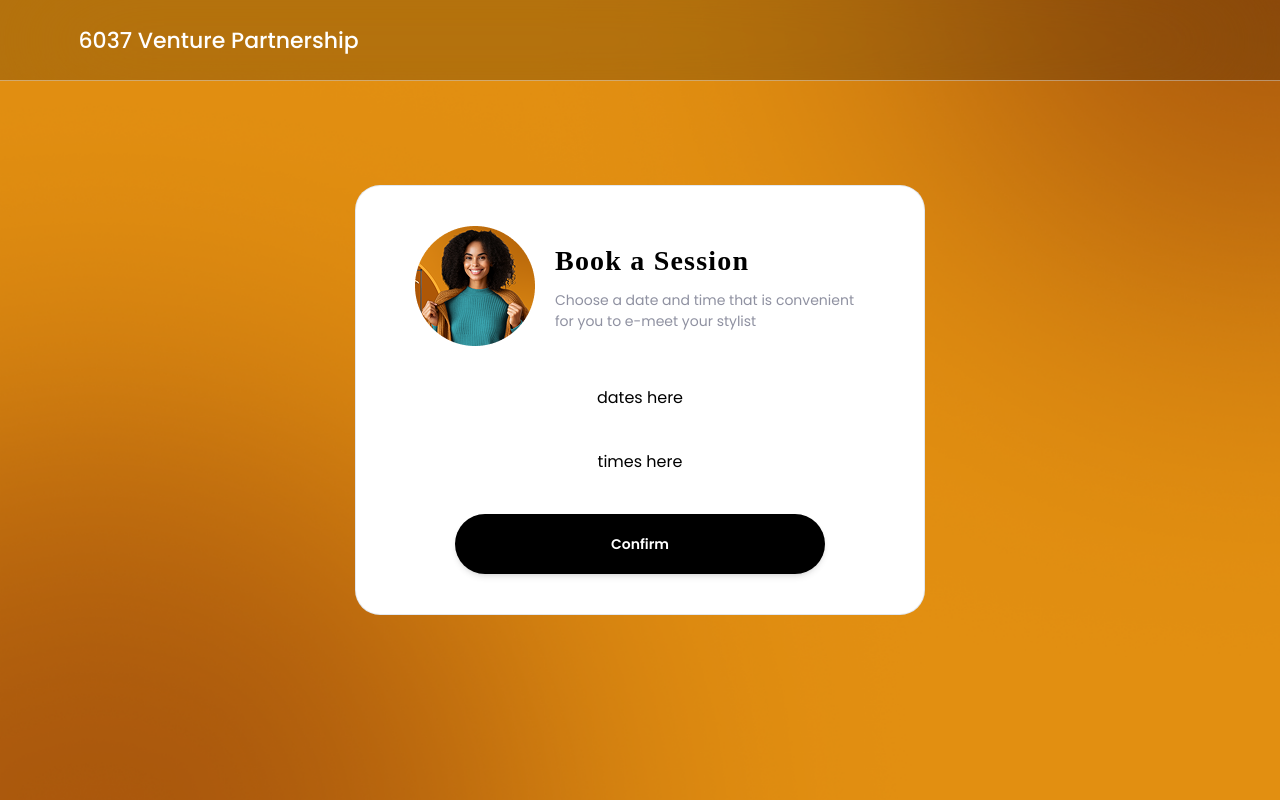
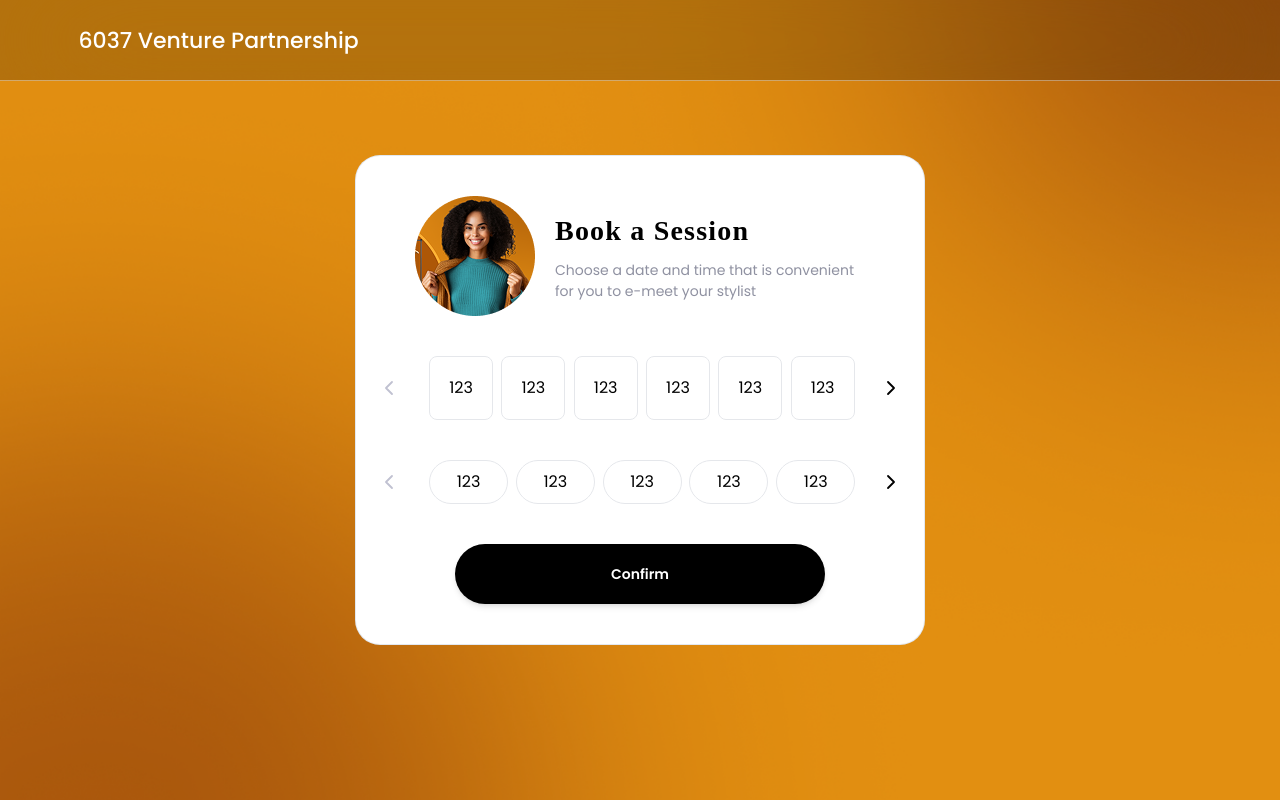
Before and after one commit to anatolii-pyroh/6037-test-task, a Next.js app: page / in a window 1280 px wide. Built offline with nearby package versions, Linux system fonts and the light colour scheme; a web font is replaced by a local one; what @mertasan/tailwindcss-variables would draw is missing.

Commit message:
Added date and time carousels with dummy data

```diff
--- a/src/components/ui/button.tsx
+++ b/src/components/ui/button.tsx
@@ -15,6 +15,7 @@
     "whitespace-nowrap text-sm font-semibold",
     "hover:shadow-none",
     "touch-manipulation",
+    "disabled:pointer-events-none disabled:border-0 disabled:text-[#c0c1d1] disabled:shadow-none",
   ],
   {
     variants: {
@@ -24,6 +25,7 @@
           "bg-supportive-1 text-white shadow-md hover:bg-supportive-1/80",
         destructive:
           "bg-destructive text-white shadow-md hover:bg-destructive/80",
+        transparent: "bg-transparent text-black hover:no-underline",
       },
       size: {
         sm: "h-8",
--- /dev/null
+++ b/src/components/ui/carousel/carousel-navigation-buttons.tsx
@@ -0,0 +1,12 @@
+import { CarouselNext, CarouselPrevious } from "@/components/ui/carousel";
+
+const CarouselNavigationButtons = () => {
+  return (
+    <>
+      <CarouselPrevious />
+      <CarouselNext />
+    </>
+  );
+};
+
+export default CarouselNavigationButtons;
--- /dev/null
+++ b/src/components/ui/carousel/index.tsx
@@ -0,0 +1,260 @@
+"use client";
+
+import useEmblaCarousel, {
+  type UseEmblaCarouselType,
+} from "embla-carousel-react";
+import { ChevronLeft, ChevronRight } from "lucide-react";
+import * as React from "react";
+
+import { cn } from "@/lib/common.lib";
+
+import { Button } from "@/components/ui/button";
+
+type CarouselApi = UseEmblaCarouselType[1];
+type UseCarouselParameters = Parameters<typeof useEmblaCarousel>;
+type CarouselOptions = UseCarouselParameters[0];
+type CarouselPlugin = UseCarouselParameters[1];
+
+type CarouselProps = {
+  opts?: CarouselOptions;
+  plugins?: CarouselPlugin;
+  orientation?: "horizontal" | "vertical";
+  setApi?: (api: CarouselApi) => void;
+};
+
+type CarouselContextProps = {
+  carouselRef: ReturnType<typeof useEmblaCarousel>[0];
+  api: ReturnType<typeof useEmblaCarousel>[1];
+  scrollPrev: () => void;
+  scrollNext: () => void;
+  canScrollPrev: boolean;
+  canScrollNext: boolean;
+} & CarouselProps;
+
+const CarouselContext = React.createContext<CarouselContextProps | null>(null);
+
+function useCarousel() {
+  const context = React.useContext(CarouselContext);
+
+  if (!context) {
+    throw new Error("useCarousel must be used within a <Carousel />");
+  }
+
+  return context;
+}
+
+const Carousel = React.forwardRef<
+  HTMLDivElement,
+  React.HTMLAttributes<HTMLDivElement> & CarouselProps
+>(
+  (
+    {
+      orientation = "horizontal",
+      opts,
+      setApi,
+      plugins,
+      className,
+      children,
+      ...props
+    },
+    ref,
+  ) => {
+    const [carouselRef, api] = useEmblaCarousel(
+      {
+        ...opts,
+        axis: orientation === "horizontal" ? "x" : "y",
+      },
+      plugins,
+    );
+    const [canScrollPrev, setCanScrollPrev] = React.useState(false);
+    const [canScrollNext, setCanScrollNext] = React.useState(false);
+
+    const onSelect = React.useCallback((api: CarouselApi) => {
+      if (!api) {
+        return;
+      }
+
+      setCanScrollPrev(api.canScrollPrev());
+      setCanScrollNext(api.canScrollNext());
+    }, []);
+
+    const scrollPrev = React.useCallback(() => {
+      api?.scrollPrev();
+    }, [api]);
+
+    const scrollNext = React.useCallback(() => {
+      api?.scrollNext();
+    }, [api]);
+
+    const handleKeyDown = React.useCallback(
+      (event: React.KeyboardEvent<HTMLDivElement>) => {
+        if (event.key === "ArrowLeft") {
+          event.preventDefault();
+          scrollPrev();
+        } else if (event.key === "ArrowRight") {
+          event.preventDefault();
+          scrollNext();
+        }
+      },
+      [scrollPrev, scrollNext],
+    );
+
+    React.useEffect(() => {
+      if (!api || !setApi) {
+        return;
+      }
+
+      setApi(api);
+    }, [api, setApi]);
+
+    React.useEffect(() => {
+      if (!api) {
+        return;
+      }
+
+      onSelect(api);
+      api.on("reInit", onSelect);
+      api.on("select", onSelect);
+
+      return () => {
+        api?.off("select", onSelect);
+      };
+    }, [api, onSelect]);
+
+    return (
+      <CarouselContext.Provider
+        value={{
+          carouselRef,
+          api: api,
+          opts: { align: "start", ...opts },
+          orientation:
+            orientation || (opts?.axis === "y" ? "vertical" : "horizontal"),
+          scrollPrev,
+          scrollNext,
+          canScrollPrev,
+          canScrollNext,
+        }}
+      >
+        <div
+          ref={ref}
+          onKeyDownCapture={handleKeyDown}
+          className={cn(
+            "relative flex w-full max-w-[430px] flex-col",
+            className,
+          )}
+          role="region"
+          aria-roledescription="carousel"
+          {...props}
+        >
+          {children}
+        </div>
+      </CarouselContext.Provider>
+    );
+  },
+);
+Carousel.displayName = "Carousel";
+
+const CarouselContent = React.forwardRef<
+  HTMLDivElement,
+  React.HTMLAttributes<HTMLDivElement>
+>(({ className, ...props }, ref) => {
+  const { carouselRef, orientation } = useCarousel();
+
+  return (
+    <div ref={carouselRef} className="overflow-hidden">
+      <div
+        ref={ref}
+        className={cn(
+          "flex",
+          orientation === "horizontal" ? "-ml-1" : "-mt-1 flex-col",
+          className,
+        )}
+        {...props}
+      />
+    </div>
+  );
+});
+CarouselContent.displayName = "CarouselContent";
+
+const CarouselItem = React.forwardRef<
+  HTMLDivElement,
+  React.HTMLAttributes<HTMLDivElement>
+>(({ className, ...props }, ref) => {
+  const { orientation } = useCarousel();
+
+  return (
+    <div
+      ref={ref}
+      role="group"
+      aria-roledescription="slide"
+      className={cn(
+        "min-w-0 shrink-0 grow-0 basis-full",
+        orientation === "horizontal" ? "pl-1" : "pt-1",
+        className,
+      )}
+      {...props}
+    />
+  );
+});
+CarouselItem.displayName = "CarouselItem";
+
+const CarouselPrevious = React.forwardRef<
+  HTMLButtonElement,
+  React.ComponentProps<typeof Button>
+>(({ className, variant = "outline", size = "icon", ...props }, ref) => {
+  const { orientation, scrollPrev, canScrollPrev } = useCarousel();
+
+  return (
+    <Button
+      ref={ref}
+      variant="transparent"
+      className={cn(
+        "size-6 rounded-full lg:absolute",
+        orientation === "horizontal"
+          ? "lg:-left-12 lg:top-1/2 lg:-translate-y-1/2"
+          : "rotate-90 lg:-top-12 lg:left-1/2 lg:-translate-x-1/2",
+        className,
+      )}
+      disabled={!canScrollPrev}
+      onClick={scrollPrev}
+      svg={ChevronLeft}
+      {...props}
+    />
+  );
+});
+CarouselPrevious.displayName = "CarouselPrevious";
+
+const CarouselNext = React.forwardRef<
+  HTMLButtonElement,
+  React.ComponentProps<typeof Button>
+>(({ className, variant = "outline", size = "icon", ...props }, ref) => {
+  const { orientation, scrollNext, canScrollNext } = useCarousel();
+
+  return (
+    <Button
+      ref={ref}
+      variant="transparent"
+      className={cn(
+        "size-6 rounded-full lg:absolute",
+        orientation === "horizontal"
+          ? "lg:-right-12 lg:top-1/2 lg:-translate-y-1/2"
+          : "rotate-90 lg:-bottom-12 lg:left-1/2 lg:-translate-x-1/2",
+        className,
+      )}
+      disabled={!canScrollNext}
+      onClick={scrollNext}
+      svg={ChevronRight}
+      {...props}
+    />
+  );
+});
+CarouselNext.displayName = "CarouselNext";
+
+export {
+  Carousel,
+  CarouselContent,
+  CarouselItem,
+  CarouselNext,
+  CarouselPrevious,
+  type CarouselApi,
+};
--- /dev/null
+++ b/src/components/views/book-session-view/components/date-selector.tsx
@@ -0,0 +1,34 @@
+"use client";
+
+import {
+  Carousel,
+  CarouselContent,
+  CarouselItem,
+} from "@/components/ui/carousel";
+import CarouselNavigationButtons from "@/components/ui/carousel/carousel-navigation-buttons";
+
+const DateSelector = () => {
+  return (
+    <Carousel>
+      <CarouselContent>
+        {Array.from({ length: 10 }).map((_, index) => (
+          <DateSelectorItem key={index} />
+        ))}
+      </CarouselContent>
+
+      <CarouselNavigationButtons />
+    </Carousel>
+  );
+};
+
+const DateSelectorItem = () => {
+  return (
+    <CarouselItem className="basis-1/5 lg:basis-1/6">
+      <div className="px-1">
+        <button className="size-16 rounded-lg border px-4 py-2">123</button>
+      </div>
+    </CarouselItem>
+  );
+};
+
+export default DateSelector;
--- /dev/null
+++ b/src/components/views/book-session-view/components/time-selector.tsx
@@ -0,0 +1,36 @@
+"use client";
+
+import {
+  Carousel,
+  CarouselContent,
+  CarouselItem,
+} from "@/components/ui/carousel";
+import CarouselNavigationButtons from "@/components/ui/carousel/carousel-navigation-buttons";
+
+const TimeSelector = () => {
+  return (
+    <Carousel>
+      <CarouselContent>
+        {Array.from({ length: 10 }).map((_, index) => (
+          <TimeSelectorItem key={index} />
+        ))}
+      </CarouselContent>
+
+      <CarouselNavigationButtons />
+    </Carousel>
+  );
+};
+
+const TimeSelectorItem = () => {
+  return (
+    <CarouselItem className="basis-1/4 lg:basis-1/5">
+      <div className="px-1">
+        <button className="h-11 w-[79px] rounded-[72px] border px-4 py-2">
+          123
+        </button>
+      </div>
+    </CarouselItem>
+  );
+};
+
+export default TimeSelector;
--- a/src/components/views/book-session-view/index.tsx
+++ b/src/components/views/book-session-view/index.tsx
@@ -3,6 +3,8 @@
 import { Button } from "@/components/ui/button";
 import { Card } from "@/components/ui/card";
 import { Typography } from "@/components/ui/typography";
+import DateSelector from "@/components/views/book-session-view/components/date-selector";
+import TimeSelector from "@/components/views/book-session-view/components/time-selector";
 
 const BookSessionView = () => {
   return (
@@ -27,9 +29,9 @@
           </div>
         </div>
 
-        <span>dates here</span>
+        <DateSelector />
 
-        <span>times here</span>
+        <TimeSelector />
 
         <Button className="w-full max-w-[370px]">Confirm</Button>
       </Card>
```
